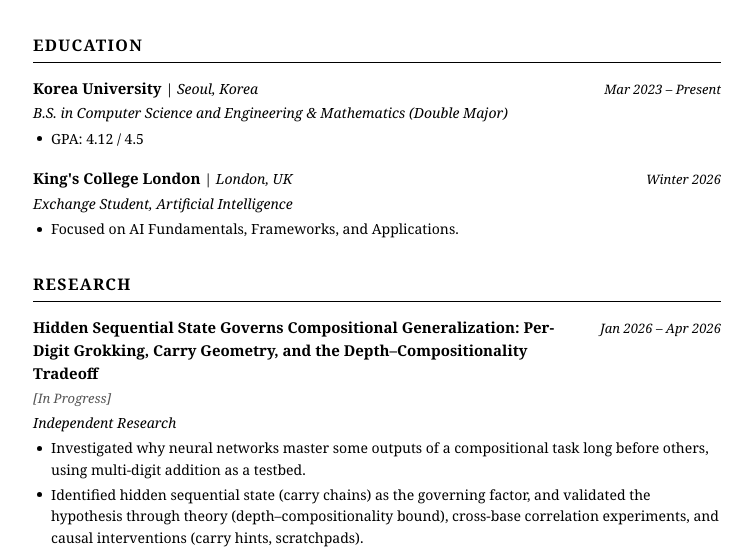
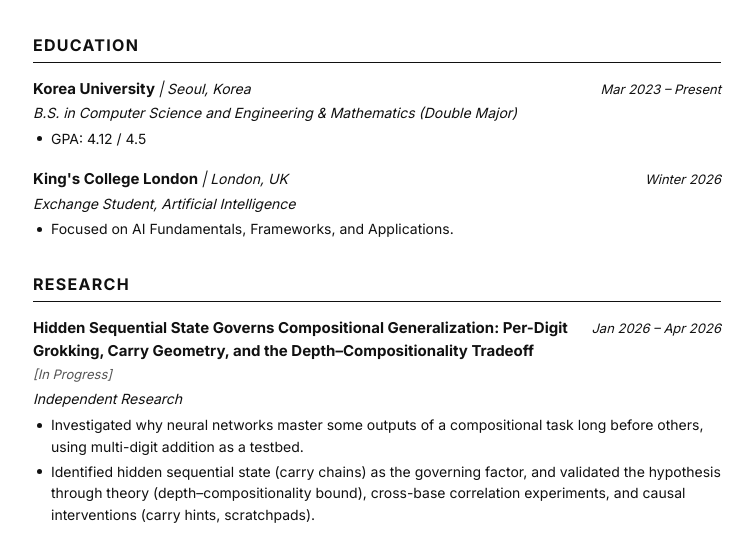
Before and after one commit to dreameerbb/dreameerbb.github.io, a plain HTML site: page index.html in a window 1280 px wide. Shown: the part 250-800 px from the top of the page, without its empty margins (263-1016 px from the left). Drawn offline with Linux system fonts and the light colour scheme.

Commit message:
Update style.css via portfolio-manager

```diff
--- a/style.css
+++ b/style.css
@@ -1,22 +1,12 @@
 :root {
-  --text: #000000;
+  --text: #111111;
   --text-muted: #555555;
   --text-light: #888888;
-  --border: #000000;
-  --border-light: #cccccc;
+  --border: #111111;
+  --border-light: #d0d0d0;
   --bg: #ffffff;
   --max-width: 800px;
-}
-
-@media (prefers-color-scheme: dark) {
-  :root {
-    --text: #e8e8e8;
-    --text-muted: #a0a0a0;
-    --text-light: #707070;
-    --border: #e8e8e8;
-    --border-light: #3a3a3a;
-    --bg: #121212;
-  }
+  color-scheme: light;
 }
 
 * { box-sizing: border-box; }
@@ -30,7 +20,7 @@
   margin: 0;
   background: var(--bg);
   color: var(--text);
-  font-family: 'Charter', 'Georgia', 'Times New Roman', Times, serif;
+  font-family: 'Inter', -apple-system, BlinkMacSystemFont, 'Segoe UI', 'Helvetica Neue', Arial, sans-serif;
   font-size: 14px;
   line-height: 1.55;
 }
@@ -136,7 +126,7 @@
   margin: 0 0 14px;
   padding-bottom: 4px;
   border-bottom: 1px solid var(--border);
-  font-family: 'Charter', 'Georgia', 'Times New Roman', Times, serif;
+  font-family: 'Inter', -apple-system, BlinkMacSystemFont, 'Segoe UI', 'Helvetica Neue', Arial, sans-serif;
 }
 
 /* ============================================
@@ -182,7 +172,7 @@
 }
 
 .cv-date {
-  font-family: 'Charter', 'Georgia', 'Times New Roman', Times, serif;
+  font-family: 'Inter', -apple-system, BlinkMacSystemFont, 'Segoe UI', 'Helvetica Neue', Arial, sans-serif;
   font-size: 13px;
   color: var(--text);
   white-space: nowrap;
```
